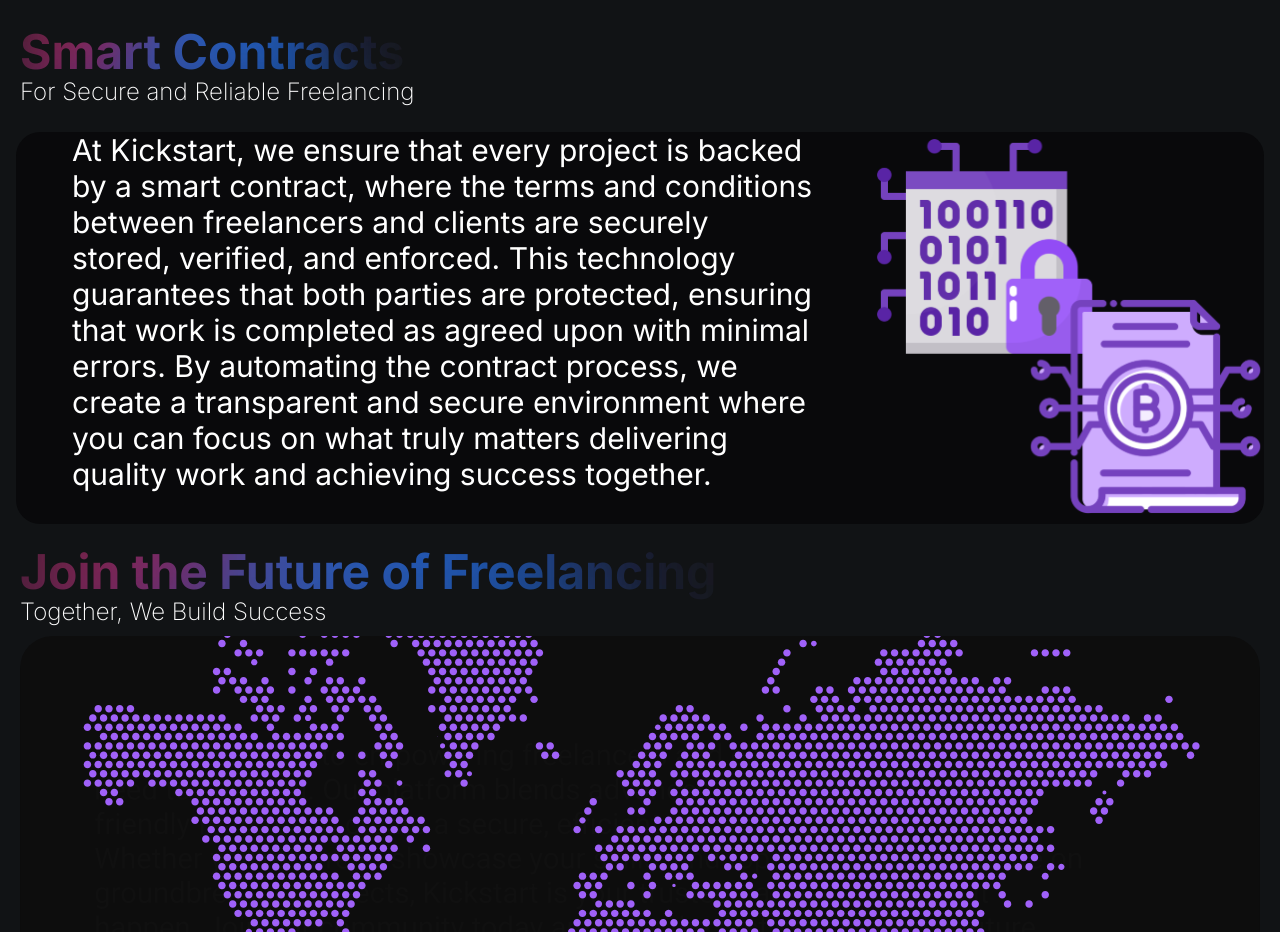
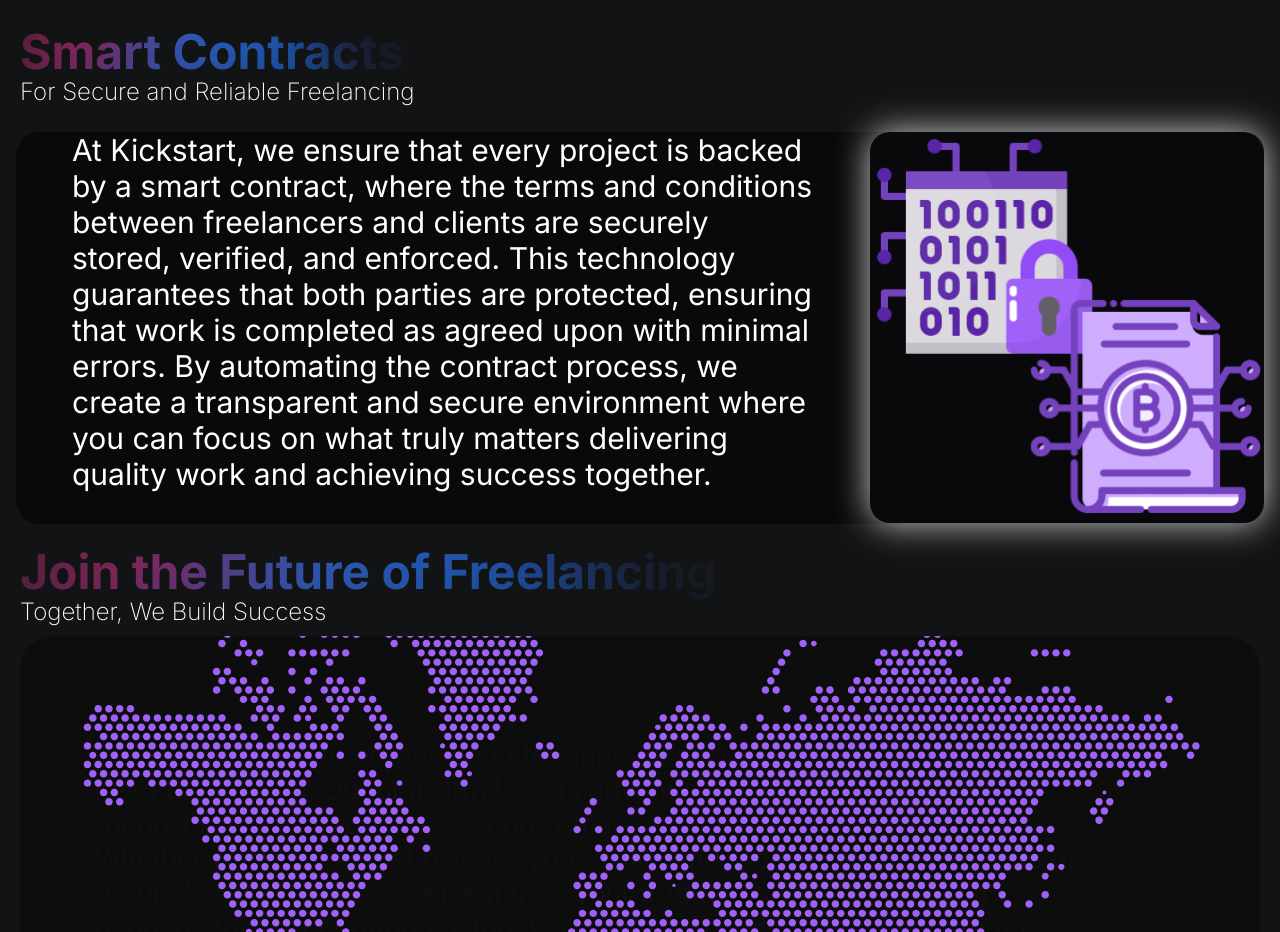
Before and after one commit to Kickstart-in-net/frontend, a Next.js app: page / in a window 1280 px wide. Shown: the part 2900-3832 px from the top of the page. Built offline with nearby package versions, Linux system fonts and the light colour scheme.

Commit message:
Global Css and About tsx updated for smart contract picture animation

```diff
--- a/app/globals.css
+++ b/app/globals.css
@@ -145,3 +145,24 @@
   transform: rotate(45deg);
   transition: transform 0.5s ease; /* You can also set a custom timing here */
 }
+
+/* Glow effect in smart contract */
+.image-container {
+  width: 100%;
+  height: auto;
+  display: block;
+  border-radius: 20px; /* Optional, for rounded corners */
+  box-shadow: 0 0 20px rgba(255, 252, 255, 0.8); /* Initial glow */
+  animation: pulse 2s infinite;
+}
+@keyframes pulse {
+  0% {
+      box-shadow: 0 0 20px rgba(255, 252, 255, 0.8);
+  }
+  50% {
+      box-shadow: 0 0 40px rgba(255, 252, 255, 0.8);
+  }
+  100% {
+      box-shadow: 0 0 20px rgba(255, 252, 255, 0.8);
+  }
+}
--- a/components/shared/About.tsx
+++ b/components/shared/About.tsx
@@ -35,7 +35,7 @@ const About = () => {
         {/* Image Section */}
         <div className="w-1/3 ">
           <Image
-            className="object-cover rounded-lg glow"
+            className="object-cover image-container"
             alt="hero"
             src="/smart_contract_img.svg"
             width={545}
```
